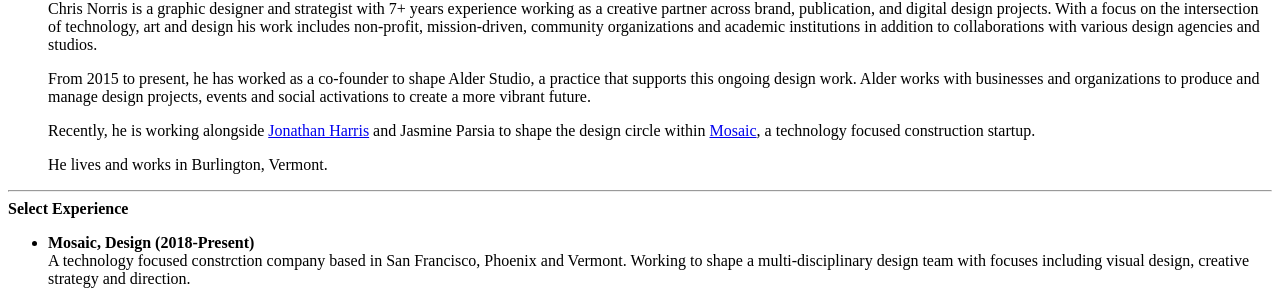
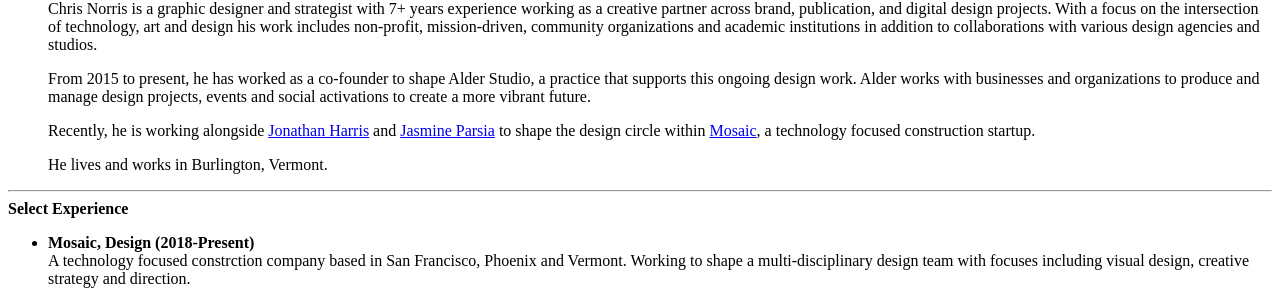
Before and after one commit to cr-norris/cr-norris, a Jekyll site: the page built from _pages/resume.html, in a window 1280 px wide. Shown: the part 200-504 px from the top of the page. Built offline with Jekyll 4.4.1, drawn with Linux system fonts in a browser that asks for light colours; nearby versions of some CDN libraries; library files that are not in the unit come from our copies; part of the change alters nothing that is shown.

```diff
--- a/_pages/resume.html
+++ b/_pages/resume.html
@@ -26,7 +26,7 @@ title: Resume
 
             <p>From 2015 to present, he has worked as a co-founder to shape Alder Studio, a practice that supports this ongoing design work. Alder works with businesses and organizations to produce and manage design projects, events and social activations to create a more vibrant future.</p>
 
-            <p>Recently, he is working alongside <a href="http://number27.org/" target="_blank">Jonathan Harris</a> and Jasmine Parsia to shape the design circle within <a href="https://www.linkedin.com/company/mosaicbuilders/" target="_blank">Mosaic</a>, a technology focused construction startup.</p>
+            <p>Recently, he is working alongside <a href="http://number27.org/" target="_blank">Jonathan Harris</a> and <a href="https://www.instagram.com/jasmineparsia/">Jasmine Parsia</a> to shape the design circle within <a href="https://www.linkedin.com/company/mosaicbuilders/" target="_blank">Mosaic</a>, a technology focused construction startup.</p>
 
             <p>He lives and works in Burlington, Vermont.</p>
         </ul>
```
